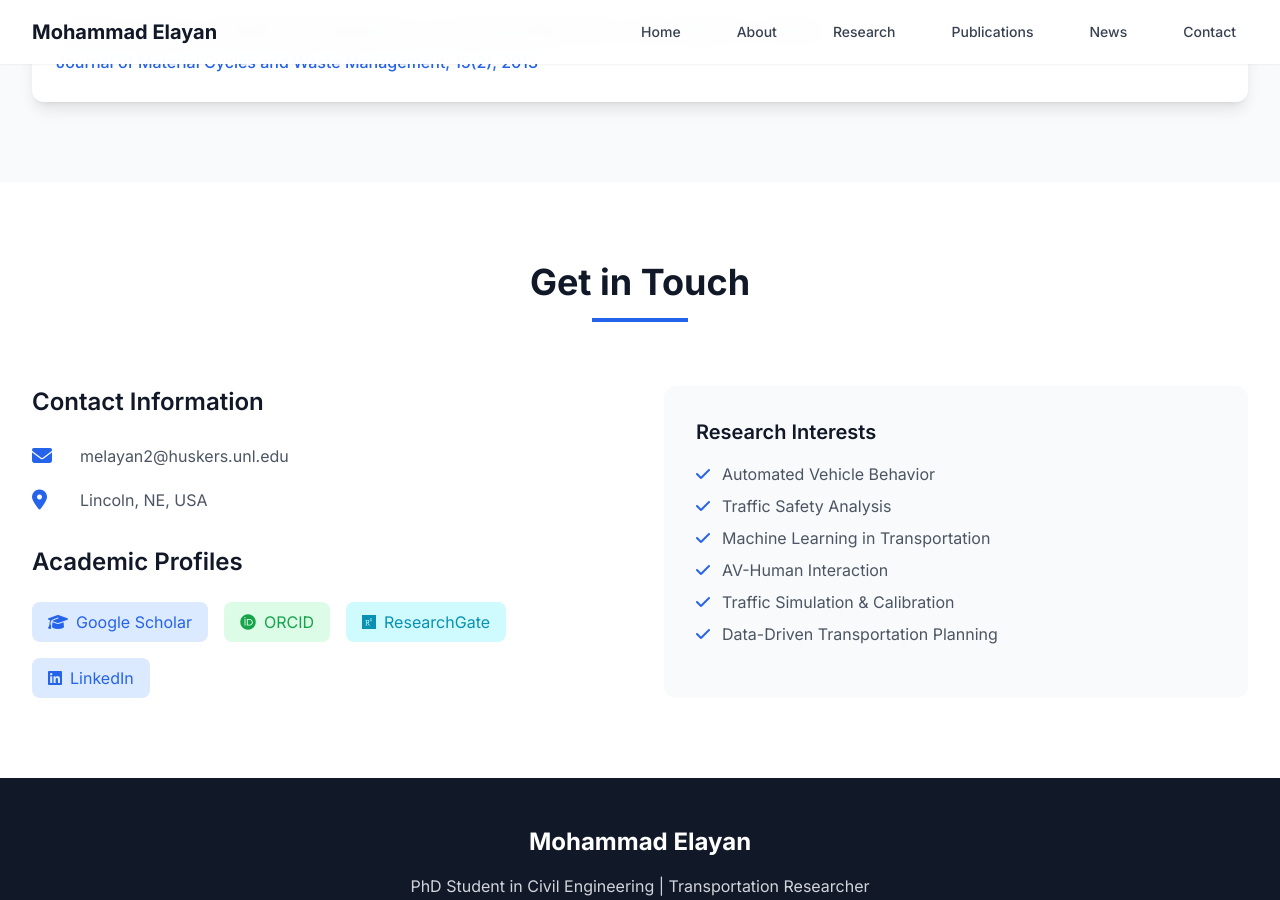
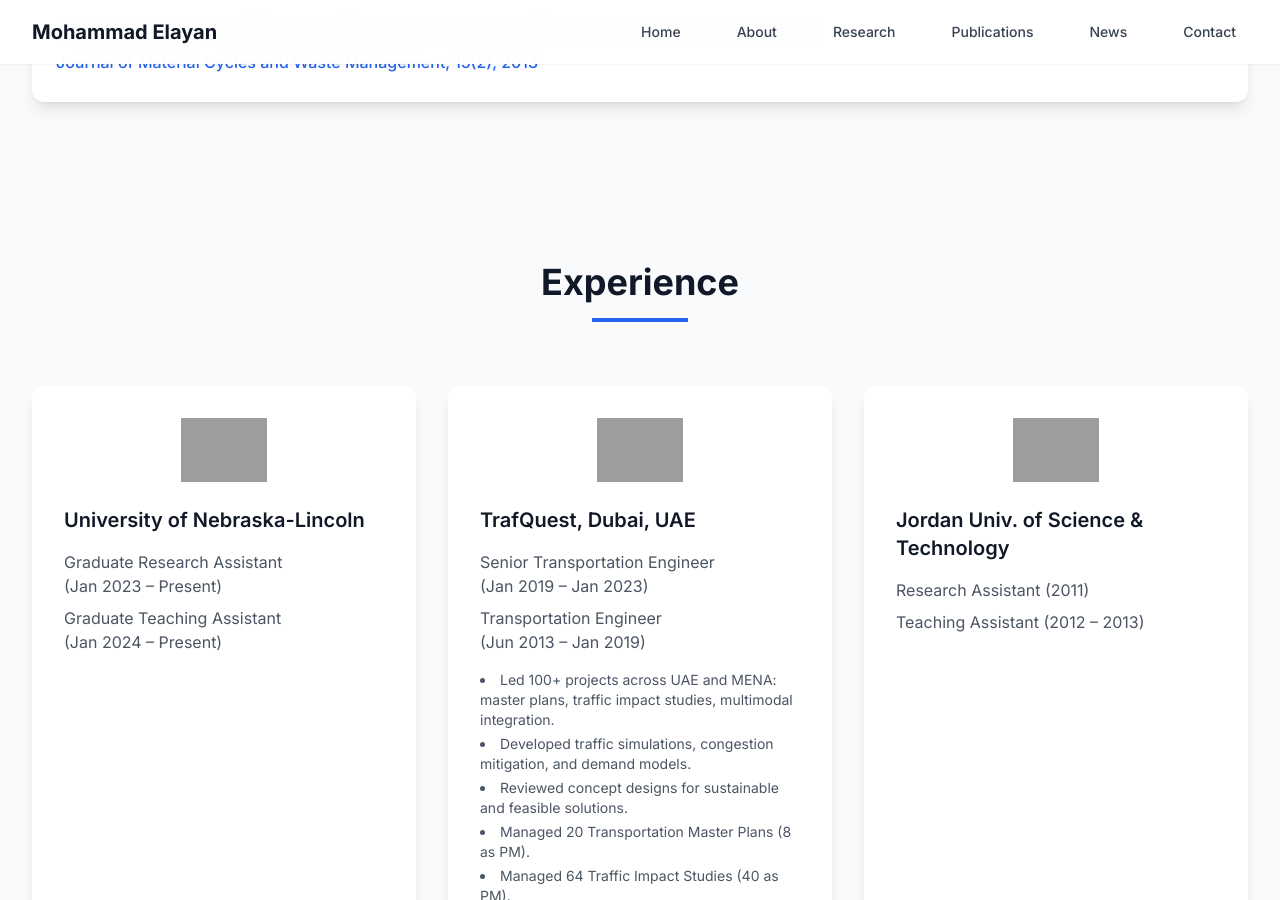
Before and after one commit to mselayan/mselayan.github.io, a Jekyll site: the page index.html, which Jekyll copies as it is, in a window 1280 px wide and 900 px high, scrolled down 5603 px. Built offline with Jekyll 4.4.1, drawn with Linux system fonts in a browser that asks for light colours; nearby versions of some CDN libraries; some of the changed text lies outside the part shown; grey boxes are pictures that could not be loaded.

Commit message:
Update index.html

```diff
--- a/index.html
+++ b/index.html
@@ -401,7 +401,7 @@
                     <p class="text-blue-600 font-medium mb-1">Nebraska Department of Transportation, Technical Report No. SPR-FY23(025), 2024</p>
                 </div>
 
-                                <!-- Journal Paper -->
+                <!-- Journal Paper -->
                 <div class="bg-white p-6 rounded-xl shadow-lg card-hover">
                     <h3 class="text-base font-semibold text-gray-900 mb-2">Studying Rutting Performance of Superpave Mixtures</h3>
                     <p class="text-blue-600 font-medium mb-1">Road Materials and Pavement Design, 19(2), 2016</p>
@@ -417,6 +417,58 @@
                 <div class="bg-white p-6 rounded-xl shadow-lg card-hover">
                     <h3 class="text-base font-semibold text-gray-900 mb-2">Laboratory Study on Solidification/Stabilization of Unwanted Medications Using Asphalt as a Binder</h3>
                     <p class="text-blue-600 font-medium mb-1">Journal of Material Cycles and Waste Management, 15(2), 2013</p>
+                </div>
+
+            </div>
+        </div>
+    </section>
+
+
+    <!-- Experience -->
+    <section id="experience" class="py-20 bg-gray-50">
+        <div class="max-w-7xl mx-auto px-4 sm:px-6 lg:px-8">
+            <div class="text-center mb-16">
+                <h2 class="text-4xl font-bold text-gray-900 mb-4">Experience</h2>
+                <div class="w-24 h-1 bg-blue-600 mx-auto"></div>
+            </div>
+            <div class="grid md:grid-cols-2 lg:grid-cols-3 gap-8">
+
+                <!-- UNL -->
+                <div class="bg-white p-8 rounded-xl shadow-lg card-hover">
+                    <div class="flex items-center justify-center mb-6">
+                        <img src="https://ucomm.unl.edu/sites/unl.edu.university-communication/files/styles/no_crop_720/public/media/image/nebraska-n.jpg?itok=4Vj3-oUs" alt="UNL Logo" class="h-16">
+                    </div>
+                    <h3 class="text-xl font-semibold text-gray-900 mb-4">University of Nebraska-Lincoln</h3>
+                    <p class="text-gray-600 mb-2">Graduate Research Assistant <br>(Jan 2023 – Present)</p>
+                    <p class="text-gray-600">Graduate Teaching Assistant <br>(Jan 2024 – Present)</p>
+                </div>
+
+                <!-- TrafQuest -->
+                <div class="bg-white p-8 rounded-xl shadow-lg card-hover">
+                    <div class="flex items-center justify-center mb-6">
+                        <img src="https://media.licdn.com/dms/image/v2/C510BAQG4IVB3qNbm0Q/company-logo_200_200/company-logo_200_200/0/1630563973053/trafquest_logo?e=2147483647&v=beta&t=6HLNXkBggzQySmf9RtR0pgwmgKySPjoU2dzjJTNqAys" alt="TrafQuest Logo" class="h-16">
+                    </div>
+                    <h3 class="text-xl font-semibold text-gray-900 mb-4">TrafQuest, Dubai, UAE</h3>
+                    <p class="text-gray-600 mb-2">Senior Transportation Engineer <br>(Jan 2019 – Jan 2023)</p>
+                    <p class="text-gray-600 mb-4">Transportation Engineer <br>(Jun 2013 – Jan 2019)</p>
+                    <ul class="list-disc list-inside text-gray-600 text-sm space-y-1">
+                        <li>Led 100+ projects across UAE and MENA: master plans, traffic impact studies, multimodal integration.</li>
+                        <li>Developed traffic simulations, congestion mitigation, and demand models.</li>
+                        <li>Reviewed concept designs for sustainable and feasible solutions.</li>
+                        <li>Managed 20 Transportation Master Plans (8 as PM).</li>
+                        <li>Managed 64 Traffic Impact Studies (40 as PM).</li>
+                        <li>Contributed to freight, integration, parking, and traffic management plans.</li>
+                    </ul>
+                </div>
+
+                <!-- Jordan University of Science and Technology -->
+                <div class="bg-white p-8 rounded-xl shadow-lg card-hover">
+                    <div class="flex items-center justify-center mb-6">
+                        <img src="https://upload.wikimedia.org/wikipedia/en/a/ab/JUST_logo2.png" alt="JUST Logo" class="h-16">
+                    </div>
+                    <h3 class="text-xl font-semibold text-gray-900 mb-4">Jordan Univ. of Science & Technology</h3>
+                    <p class="text-gray-600 mb-2">Research Assistant (2011)</p>
+                    <p class="text-gray-600">Teaching Assistant (2012 – 2013)</p>
                 </div>
 
             </div>
```
